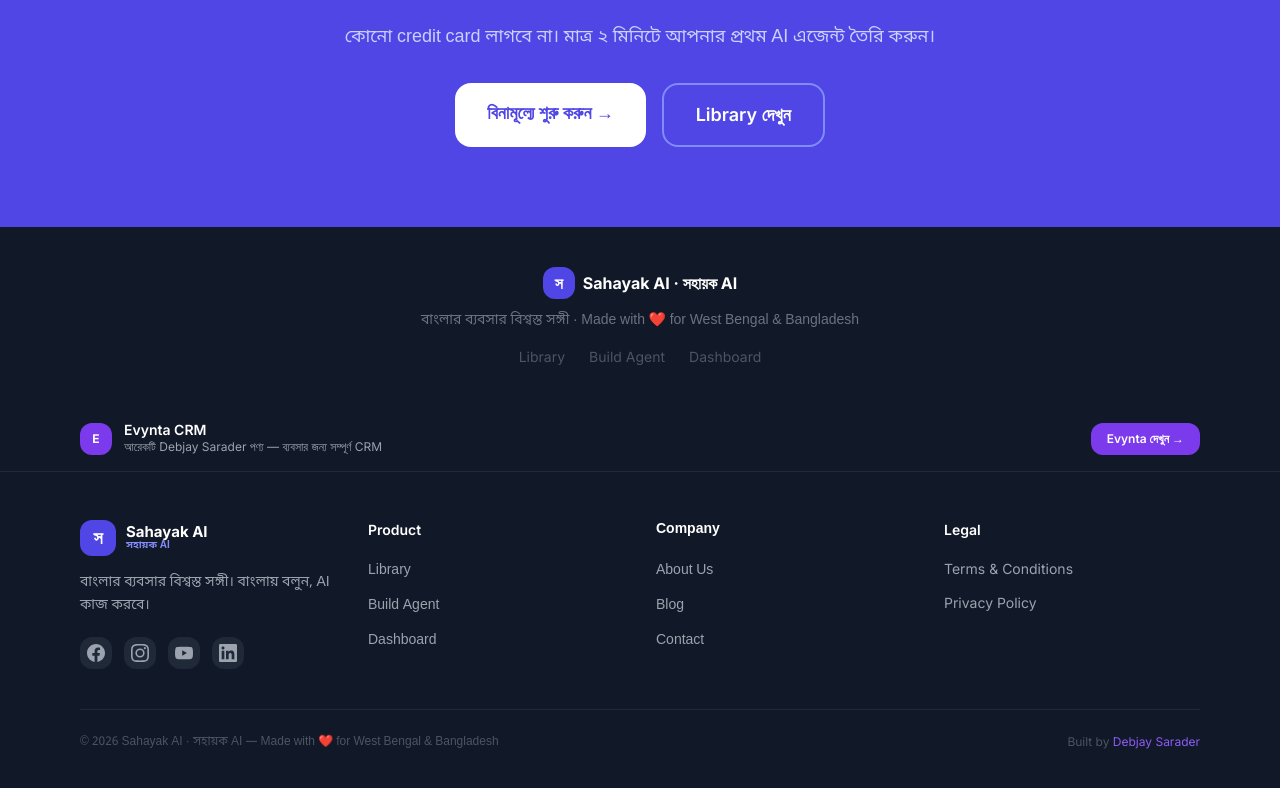
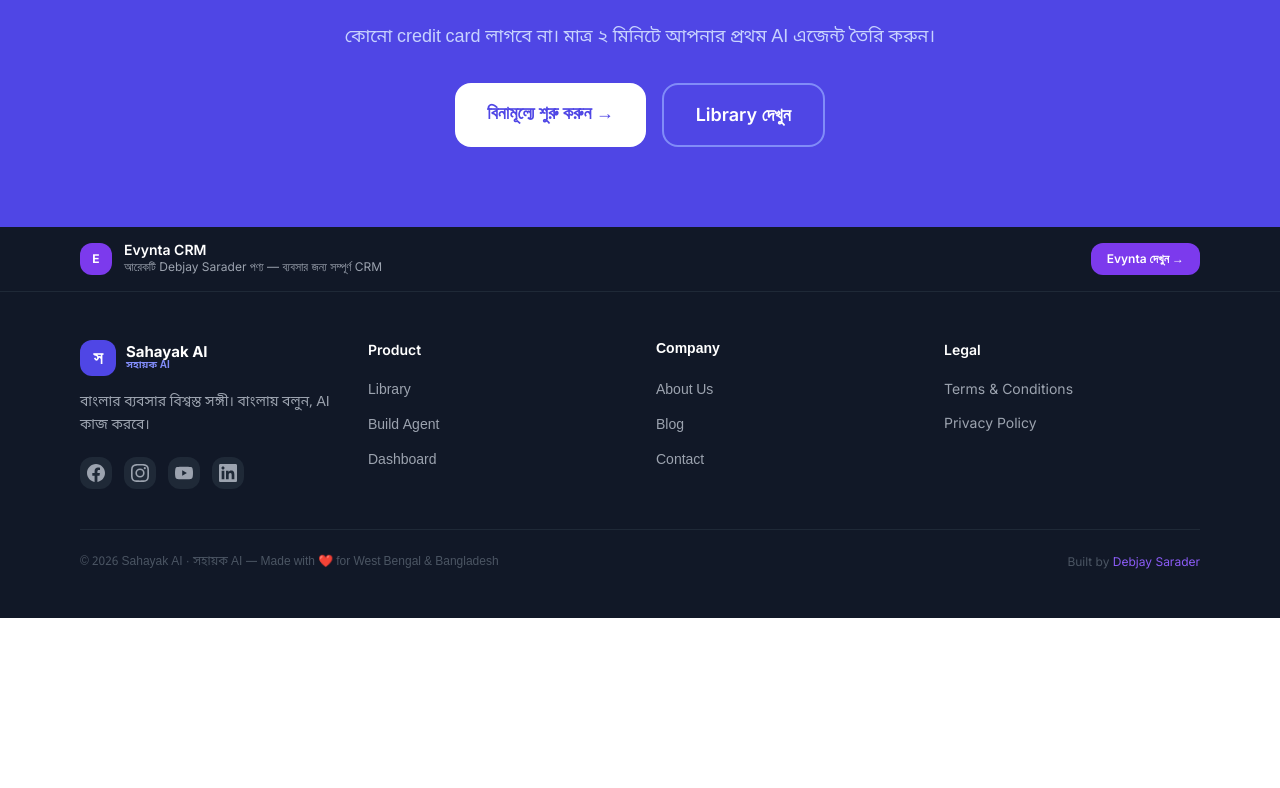
Before and after one commit to jaydeb2023/kaaj-ai, a Next.js app: page / in a window 1280 px wide. Shown: the part 3298-4086 px from the top of the page. After the commit the page ends 3916 px from the top, so only its background shows below. Built offline with nearby package versions, Linux system fonts and the light colour scheme; no server answers.

Commit message:
Remove footer from page component
Removed the footer section from the page component.

```diff
--- a/src/app/page.tsx
+++ b/src/app/page.tsx
@@ -284,19 +284,6 @@
         </div>
       </section>
 
-      {/* ── FOOTER ───────────────────────────────────────────── */}
-      <footer className="bg-gray-900 py-10 px-4 text-center">
-        <div className="flex items-center justify-center gap-2 mb-3">
-          <div className="w-8 h-8 bg-indigo-600 rounded-lg flex items-center justify-center text-white font-bold">স</div>
-          <span className="text-white font-bold">Sahayak AI · সহায়ক AI</span>
-        </div>
-        <p className="text-gray-500 text-sm bengali">বাংলার ব্যবসার বিশ্বস্ত সঙ্গী · Made with ❤️ for West Bengal &amp; Bangladesh</p>
-        <div className="flex justify-center gap-6 mt-4 text-gray-600 text-sm">
-          <Link href="/library"    className="hover:text-gray-400">Library</Link>
-          <Link href="/agents/new" className="hover:text-gray-400">Build Agent</Link>
-          <Link href="/dashboard"  className="hover:text-gray-400">Dashboard</Link>
-        </div>
-      </footer>
     </div>
   )
 }
```
